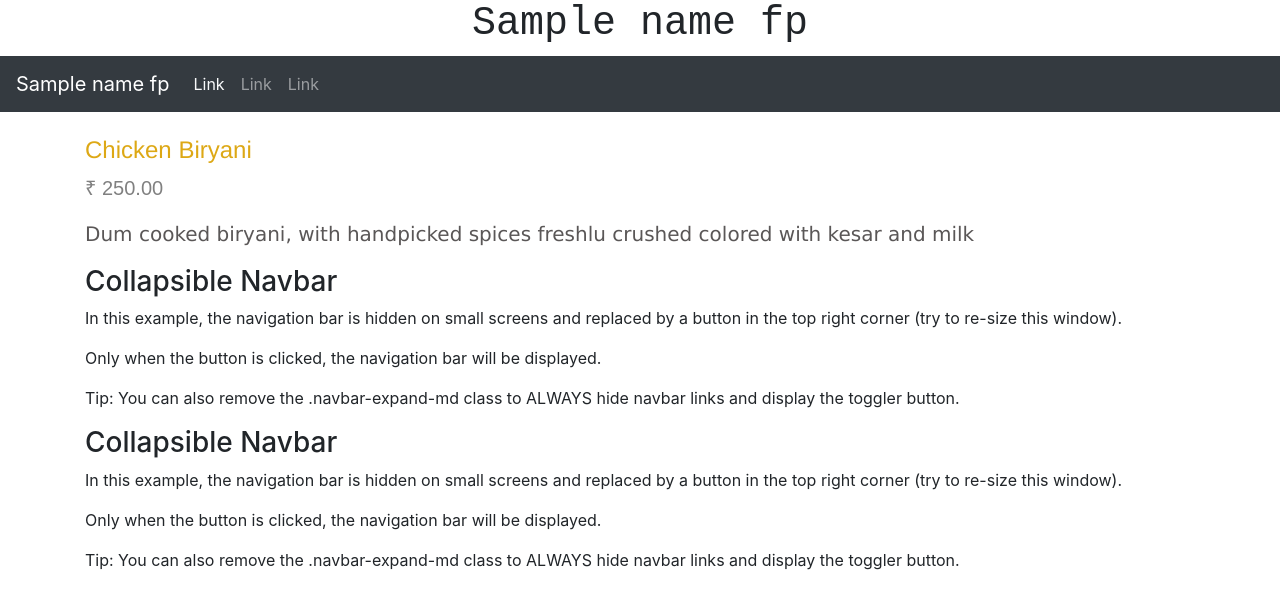
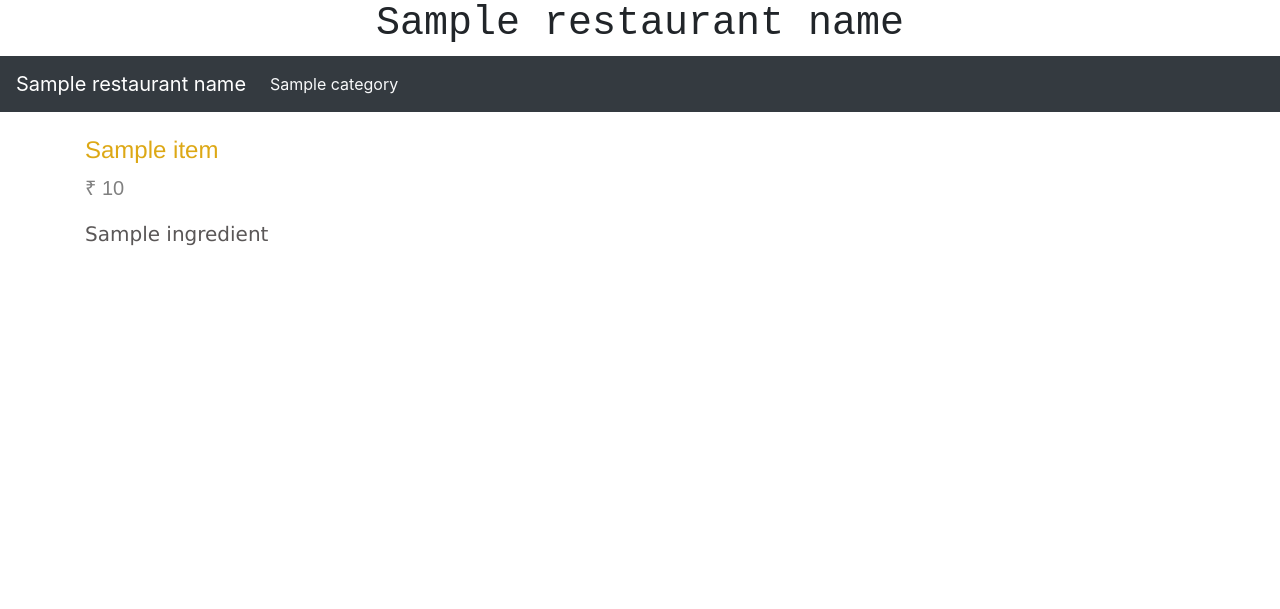
Before and after one commit to Sultan-Kathat/foodhub, a Django app: template menu/templates/menu/menu.html in a window 1280 px wide. Shown: the top 609 px of the page. Run offline with Django 3.2, Linux system fonts and the light colour scheme; the template is opened without the code that fills it: most values are stand-ins (such as "Sample title", 1, 10 or a date in 2020); some libraries are stand-ins or nearby versions.

Commit message:
basic_db_Setup

```diff
--- a/menu/models.py
+++ b/menu/models.py
@@ -16,7 +16,7 @@
     rest_category = models.ForeignKey(Restaurant, on_delete=models.CASCADE, related_name="category",null=True)
 
     def __str__(self):
-        return f"{self.id}: {self.category_name}, Restaurant : {self.rest_category}"
+        return f"{self.category_name}:({self.rest_category})"
 
 class Menu(models.Model):
     item_name = models.CharField(max_length=48)
--- a/menu/static/css/style.css
+++ b/menu/static/css/style.css
@@ -21,3 +21,8 @@
     font-size:20px;
     color: rgb(90, 87, 87);
 }
+
+
+#category {
+    color: red;
+}
--- a/menu/templates/menu/layout.html
+++ b/menu/templates/menu/layout.html
@@ -32,7 +32,7 @@
 
 </div>
 
-<nav class="navbar navbar-expand-md bg-dark navbar-dark sticky-top">
+<nav class="navbar navbar-expand-md bg-dark navbar-dark sticky-top" >
   <a class="navbar-brand" id="navbar-brand" href="#">
       {%block restaurant_navbar%}
       {%endblock%}
@@ -43,16 +43,19 @@
   </button>
 
   <div class="collapse navbar-collapse" id="collapsibleNavbar">
+
     <ul class="navbar-nav">
+        {%block category%}
+
+        {% endblock %}
+
+        <!-- data displayed in category block
       <li class="nav-item">
         <a class="nav-link text-light" href="#">Link</a>
-      </li>
-      <li class="nav-item">
-        <a class="nav-link" href="#">Link</a>
-      </li>
-      <li class="nav-item">
-        <a class="nav-link" href="#">Link</a>
-      </li>
+      </li> -->
+
+
+
     </ul>
   </div>
 </nav>
@@ -63,21 +66,17 @@
   <h3>Dsiabled Navbar</h3>
   <p>In this example, the navigation bar is hidden on small screens and replaced by a button in the top right corner (try to re-size this window).</p>
 </div>
-<div class="container menu_item" >
-    <h4>Chicken Biryani   </h4>
-    <p id="price">₹ 250.00</p>
-    <p id="ing">Dum cooked biryani, with handpicked spices freshlu crushed colored with kesar and milk</p>
-  </div>
+
     {% block menu_item%}
     {%endblock%}
 
-  <div class="container">
+  <div class="container d-none">
     <h3>Collapsible Navbar</h3>
     <p>In this example, the navigation bar is hidden on small screens and replaced by a button in the top right corner (try to re-size this window).</p>
     <p>Only when the button is clicked, the navigation bar will be displayed.</p>
     <p>Tip: You can also remove the .navbar-expand-md class to ALWAYS hide navbar links and display the toggler button.</p>
   </div>
-  <div class="container">
+  <div class="container d-none">
     <h3>Collapsible Navbar</h3>
     <p>In this example, the navigation bar is hidden on small screens and replaced by a button in the top right corner (try to re-size this window).</p>
     <p>Only when the button is clicked, the navigation bar will be displayed.</p>
--- a/menu/templates/menu/menu.html
+++ b/menu/templates/menu/menu.html
@@ -1,17 +1,37 @@
 {% extends "menu/layout.html"%}
 
 {% block restaurant%}
-<h1>{{name_fp}}</h1>
+<h1>{{restaurant_name}}</h1>
 {% endblock %}
 
 {%block restaurant_navbar%}
-{{name_fp}}
+{{restaurant_name}}
 {%endblock%}
+
+{%block category%}
+{%for category in categories%}
+    <li class="nav-item">
+        <a class="nav-link text-light" id="category" href="#">{{category.category_name}}</a>
+    </li>
+{%empty%}
+    <li class="nav-item">
+        <a class="nav-link text-light" href="#">Category1</a>
+    </li>
+{%endfor%}
+{% endblock %}
 
 <!-- {%block body%}
     <h1>{{name_fp}}</h1>
 {% endblock %} -->
 
 {% block menu_item%}
-
+    {%for item in menu_items%}
+    <div class="container menu_item" >
+        <h4>{{item.item_name}}   </h4>
+        <p id="price">₹ {{item.price}}</p>
+        <p id="ing"> {{item.ingredient}}</p>
+    </div>
+    {%empty%}
+    <h4> No items in Menu</h4>
+    {%endfor%}
 {%endblock%}
```
Also changed, not shown: menu/admin.py (+10 -2 lines), menu/views.py (+25 -6 lines).
